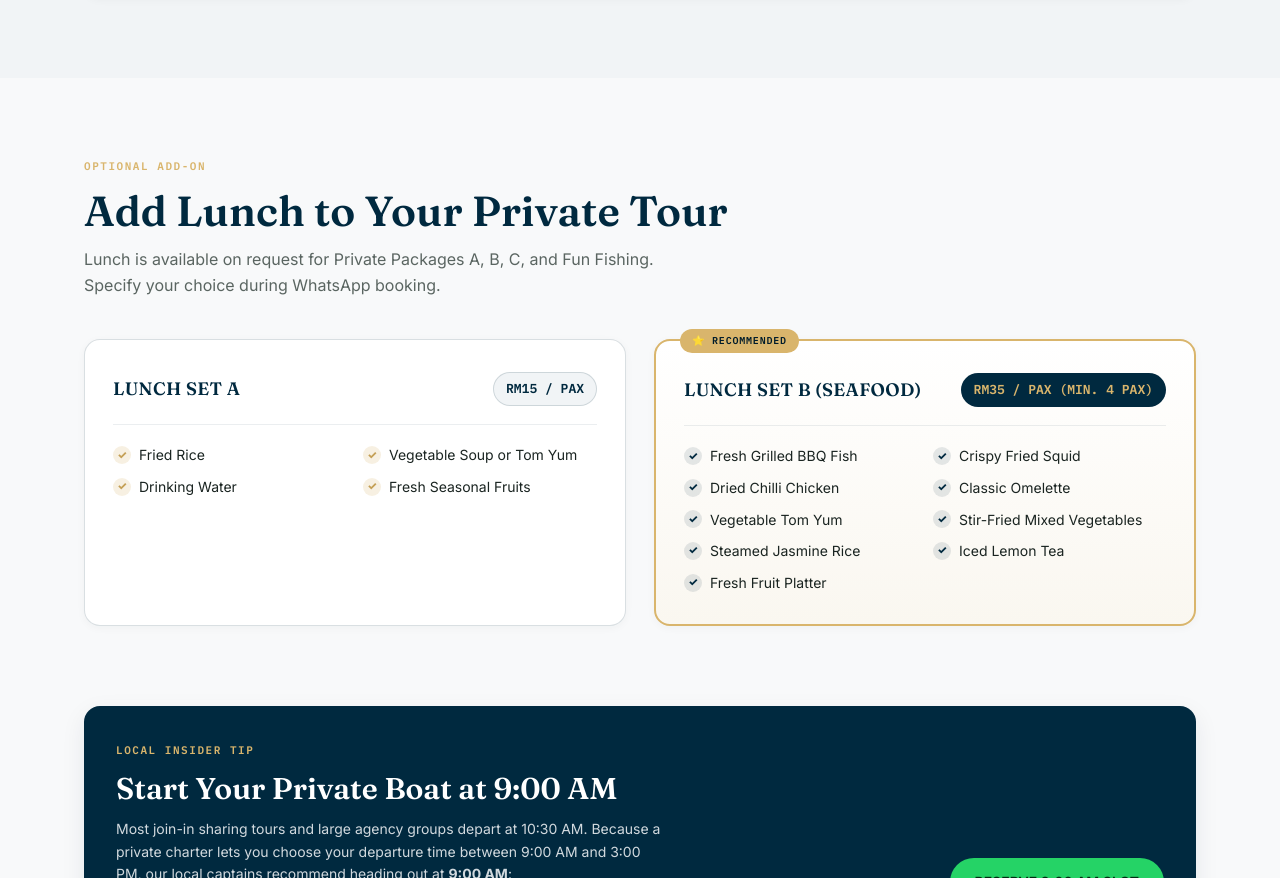
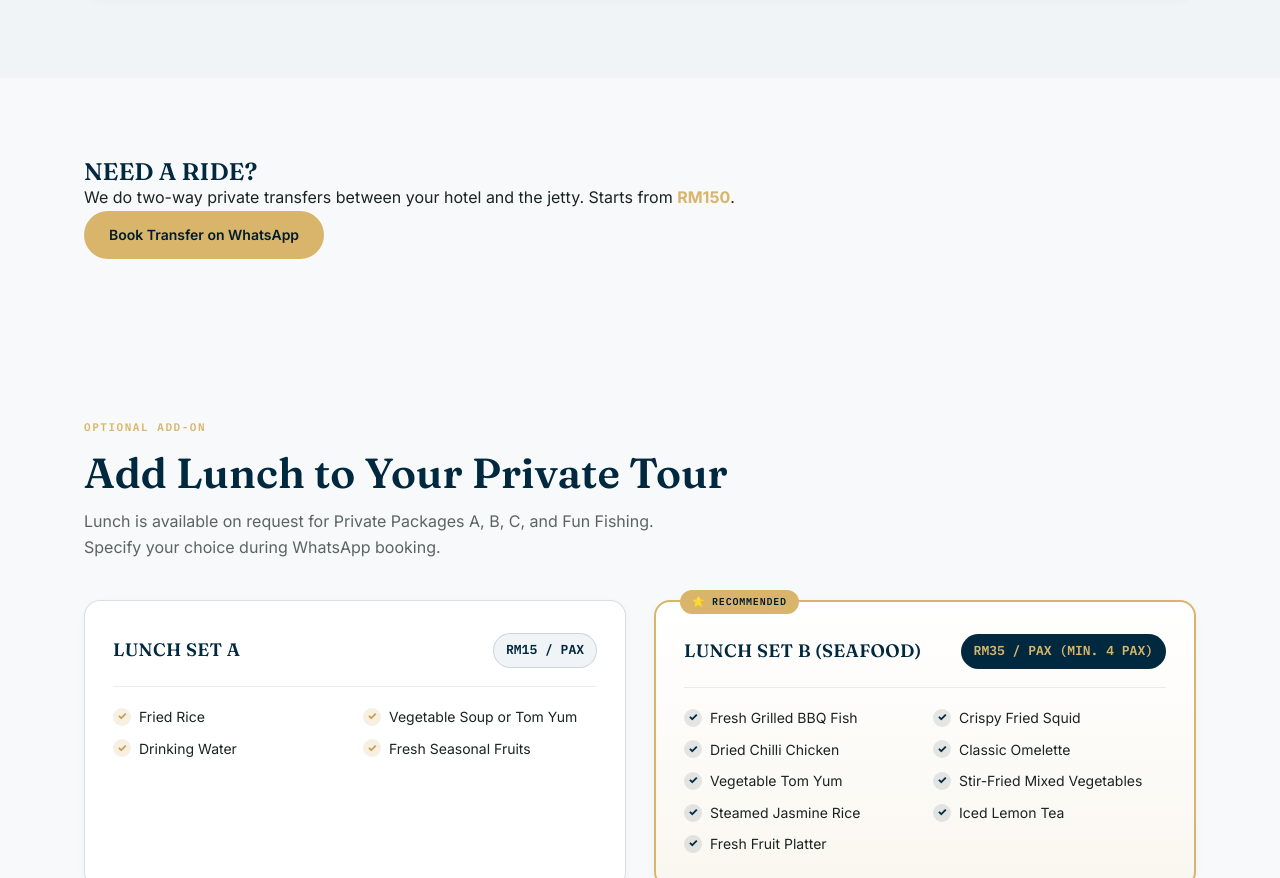
Before and after one commit to aiiidddiiilll01-byte/mangrove-tour-site, a plain HTML site: page index.html in a window 1280 px wide. Shown: the part 4730-5608 px from the top of the page. Drawn offline with Linux system fonts and the light colour scheme.

Commit message:
Add starting price RM150 to private transfer banner

```diff
--- a/index.html
+++ b/index.html
@@ -591,6 +591,17 @@
       </div>
     </section>
 
+<!-- TAMBAHAN: PRIVATE TRANSFER BANNER -->
+    <section class="transfer-banner">
+      <div class="wrap transfer-banner-inner">
+        <div class="transfer-banner-text">
+          <h2>NEED A RIDE?</h2>
+          <p>We do two-way private transfers between your hotel and the jetty. Starts from <strong style="color: var(--accent-gold);">RM150</strong>.</p>
+        </div>
+        <a href="#" class="btn btn-primary wa-link" data-package="Two-Way Private Hotel Transfer (From RM150)">Book Transfer on WhatsApp</a>
+      </div>
+    </section>
+
     <!-- OPTIONAL LUNCH ADD-ONS -->
     <section>
       <div class="wrap">
```
